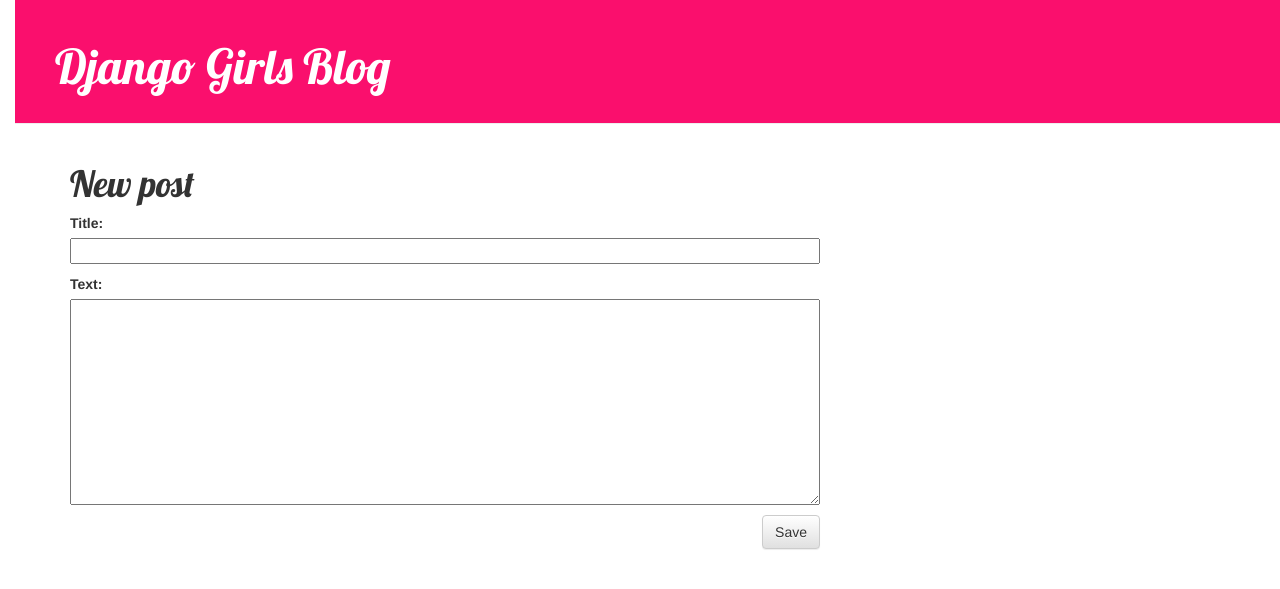
After one commit to cboulonn/my-first-blog, a Django app: page /post/new/ in a window 1280 px wide. The commit adds this page. Shown: the top 589 px of the page. Run offline with Django 3.2, Linux system fonts and the light colour scheme; some libraries are stand-ins or nearby versions.

Commit message:
Ajout de vues qui permettent de creer et d'editer un post de blog sur le site

```diff
--- /dev/null
+++ b/blog/forms.py
@@ -0,0 +1,8 @@
+from django import forms
+from .models import Post
+
+class PostForm(forms.ModelForm):
+
+    class Meta:
+        model = Post
+        fields = ('title', 'text',)
--- a/blog/templates/blog/base.html
+++ b/blog/templates/blog/base.html
@@ -9,6 +9,9 @@
   </head>
   <body>
     <div class="page-header">
+        {% if user.is_authenticated %}
+            <a href="{% url 'post_new' %}" class="top-menu"><span class="glyphicon glyphicon-plus"></span></a>
+        {% endif %}
         <h1><a href="/">Django Girls Blog</a></h1>
     </div>
     <div class="content container">
--- a/blog/templates/blog/post_detail.html
+++ b/blog/templates/blog/post_detail.html
@@ -7,6 +7,7 @@
                 {{ post.published_date }}
             </div>
         {% endif %}
+        <a class="btn btn-default" href="{% url 'post_edit' pk=post.pk %}"><span class="glyphicon glyphicon-pencil"></span></a>
         <h1>{{ post.title }}</h1>
         <p>{{ post.text|linebreaksbr }}</p>
     </div>
--- /dev/null
+++ b/blog/templates/blog/post_edit.html
@@ -0,0 +1,9 @@
+{% extends 'blog/base.html' %}
+
+{% block content %}
+    <h1>New post</h1>
+    <form method="POST" class="post-form">{% csrf_token %}
+        {{ form.as_p }}
+        <button type="submit" class="save btn btn-default">Save</button>
+    </form>
+{% endblock %}
--- a/blog/urls.py
+++ b/blog/urls.py
@@ -4,4 +4,6 @@ from . import views
 urlpatterns = [
     url(r'^$', views.post_list, name='post_list'),
     url(r'^post/(?P<pk>[0-9]+)/$', views.post_detail, name='post_detail'),
+    url(r'^post/new/$', views.post_new, name='post_new'),
+    url(r'^post/(?P<pk>[0-9]+)/edit/$', views.post_edit, name='post_edit'),
 ]
--- a/blog/views.py
+++ b/blog/views.py
@@ -1,7 +1,7 @@
-from django.shortcuts import render
 from .models import Post
+from .forms import PostForm
 from django.utils import timezone
-from django.shortcuts import render, get_object_or_404
+from django.shortcuts import render, get_object_or_404, redirect
 
 # Create your views here.
 def post_list(request):
@@ -11,3 +11,21 @@ def post_list(request):
 def post_detail(request, pk):
     post = get_object_or_404(Post, pk=pk)
     return render(request, 'blog/post_detail.html', {'post': post})
+
+def post_new(request):
+    form = PostForm()
+    return render(request, 'blog/post_edit.html', {'form': form})
+
+def post_edit(request, pk):
+    post = get_object_or_404(Post, pk=pk)
+    if request.method == "POST":
+        form = PostForm(request.POST, instance=post)
+        if form.is_valid():
+            post = form.save(commit=False)
+            post.author = request.user
+            post.published_date = timezone.now()
+            post.save()
+            return redirect('post_detail', pk=post.pk)
+    else:
+        form = PostForm(instance=post)
+    return render(request, 'blog/post_edit.html', {'form': form})
```
